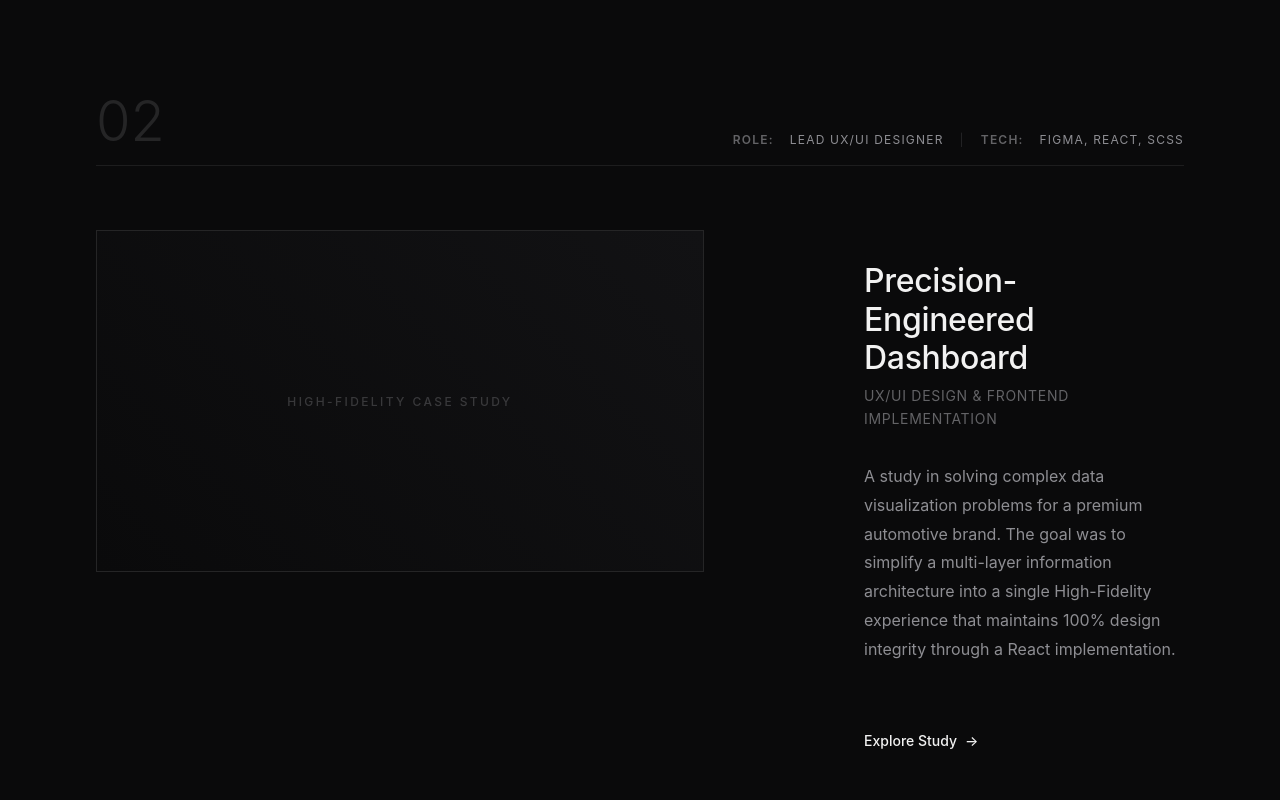
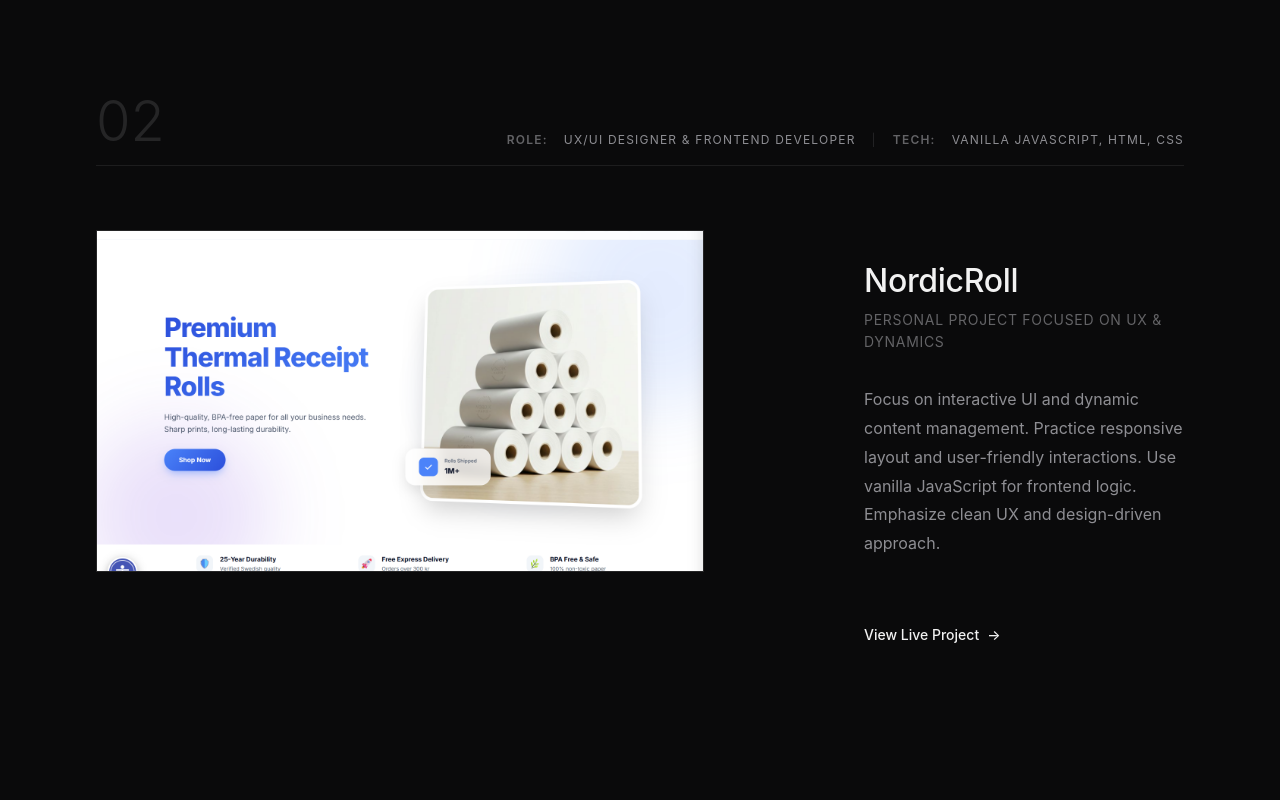
Before and after one commit to hamedkhomjani/Portfolio1, a React (Vite) app: page / in a window 1280 px wide. Shown: the part 3180-3980 px from the top of the page. Built offline with nearby package versions, Linux system fonts and the light colour scheme.

Commit message:
feat: add Projects component and NordicRoll project asset

```diff
--- a/src/components/Projects/Projects.jsx
+++ b/src/components/Projects/Projects.jsx
@@ -18,11 +18,13 @@ const Projects = () => {
     {
       id: '02',
       variant: 'asymmetrical-left',
-      title: 'Precision-Engineered Dashboard',
-      subtitle: 'UX/UI Design & Frontend Implementation',
-      role: 'LEAD UX/UI DESIGNER',
-      tech: 'FIGMA, REACT, SCSS',
-      description: 'A study in solving complex data visualization problems for a premium automotive brand. The goal was to simplify a multi-layer information architecture into a single High-Fidelity experience that maintains 100% design integrity through a React implementation.'
+      title: 'NordicRoll',
+      subtitle: 'Personal Project Focused on UX & Dynamics',
+      role: 'UX/UI DESIGNER & FRONTEND DEVELOPER',
+      tech: 'VANILLA JAVASCRIPT, HTML, CSS',
+      link: 'https://hamedkhomjani.github.io/Kvittorullar/index.html',
+      image: 'NOrdicRoll.png',
+      description: 'Focus on interactive UI and dynamic content management. Practice responsive layout and user-friendly interactions. Use vanilla JavaScript for frontend logic. Emphasize clean UX and design-driven approach.'
     },
     {
       id: '03',
```
Also changed, not shown: public/NOrdicRoll.png (added).
